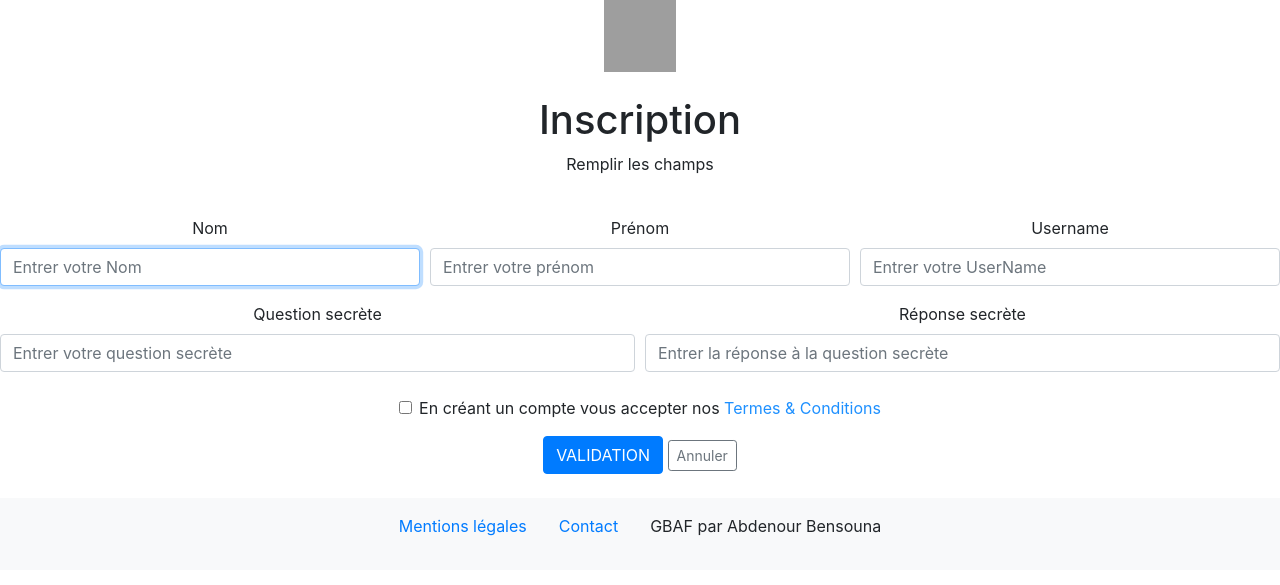
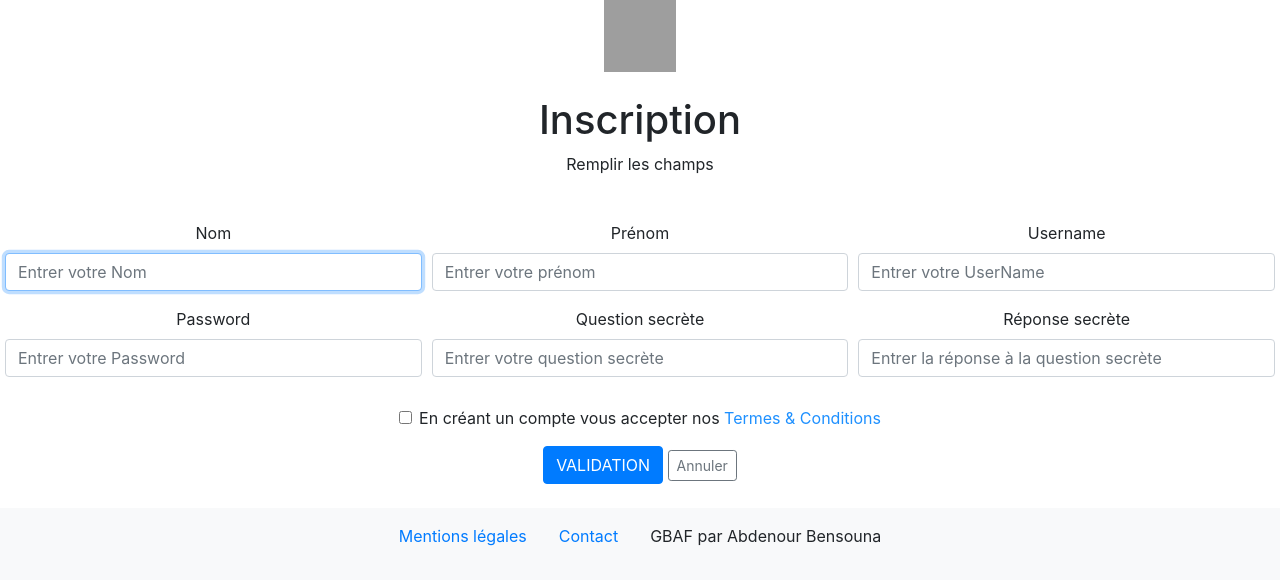
Before and after one commit to jbblanc/gbaf, a PHP site: page /sign_up.php in a window 1280 px wide. Shown: the top 585 px of the page. Run offline with PHP 8.4, Linux system fonts and the light colour scheme; some libraries are stand-ins or nearby versions; grey boxes are pictures that could not be loaded.

Commit message:
fix sign in

```diff
--- a/sign_up.php
+++ b/sign_up.php
@@ -62,7 +62,7 @@ if ($_SERVER['REQUEST_METHOD'] == 'POST')
   </br>
         <form method="POST" action="./sign_up.php">
 
-            <div class="form-row">
+            <div class="form-row" style="padding: 5px">
                 <div class="col-md-4 mb-3">
                     <label for="validationDefault01">Nom</label>
                     <input type="text" class="form-control" id="validationDefault01" placeholder="Entrer votre Nom" name="nom" required autofocus>
@@ -75,13 +75,17 @@ if ($_SERVER['REQUEST_METHOD'] == 'POST')
                     <label for="validationDefault03">Username</label>
                     <input type="text" class="form-control" id="validationDefault03" placeholder="Entrer votre UserName" name="user_name" required>
                 </div>
-                <div class="col-md-6 mb-4">
-                    <label for="validationDefault04">Question secrète</label>
-                    <input type="text" class="form-control" id="validationDefault04" placeholder="Entrer votre question secrète" name="question" required>
+                <div class="col-md-4 mb-4">
+                    <label for="validationDefault04">Password</label>
+                    <input type="password" class="form-control" id="validationDefault04" placeholder="Entrer votre Password" name="password" required>
                 </div>
-                <div class="col-md-6 mb-4">
-                    <label for="validationDefault05">Réponse secrète</label>
-                    <input type="text" class="form-control" id="validationDefault05" placeholder="Entrer la réponse à la question secrète" name="reponse" required>
+                <div class="col-md-4 mb-4">
+                    <label for="validationDefault05">Question secrète</label>
+                    <input type="text" class="form-control" id="validationDefault05" placeholder="Entrer votre question secrète" name="question" required>
+                </div>
+                <div class="col-md-4 mb-4">
+                    <label for="validationDefault06">Réponse secrète</label>
+                    <input type="text" class="form-control" id="validationDefault06" placeholder="Entrer la réponse à la question secrète" name="reponse" required>
                 </div>
             </div>
             <div class="form-group">
--- a/validation_sign_in.php
+++ b/validation_sign_in.php
@@ -10,8 +10,8 @@ if ($_SERVER['REQUEST_METHOD'] == 'POST')
     $req->execute([htmlspecialchars($_POST['user_name'])]);
     $user_data = $req->fetch();
     $req->closeCursor();
-    password_verify($vpswd, $user_data['password']);
-    if (isset($user_data['user_id']))
+    $verifpass = password_verify($vpswd, $user_data['password']);
+    if (isset($user_data['user_id']) && $verifpass == true)
     {
         session_start();
         // add user data to session id nom prenom
```
Also changed, not shown: user_page.php (+4 -5 lines).
